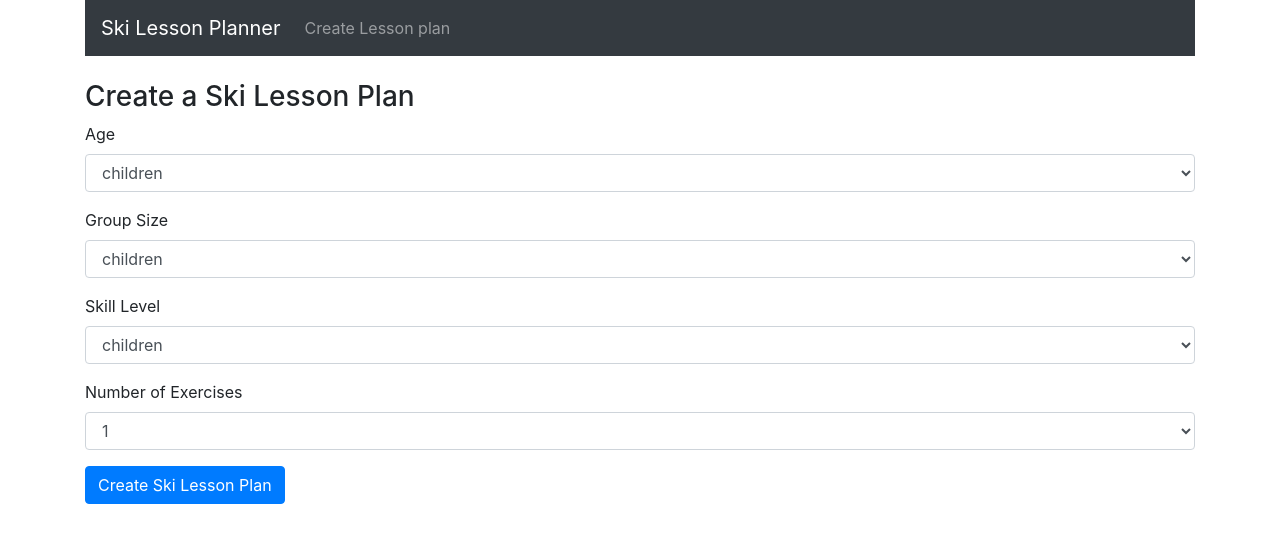
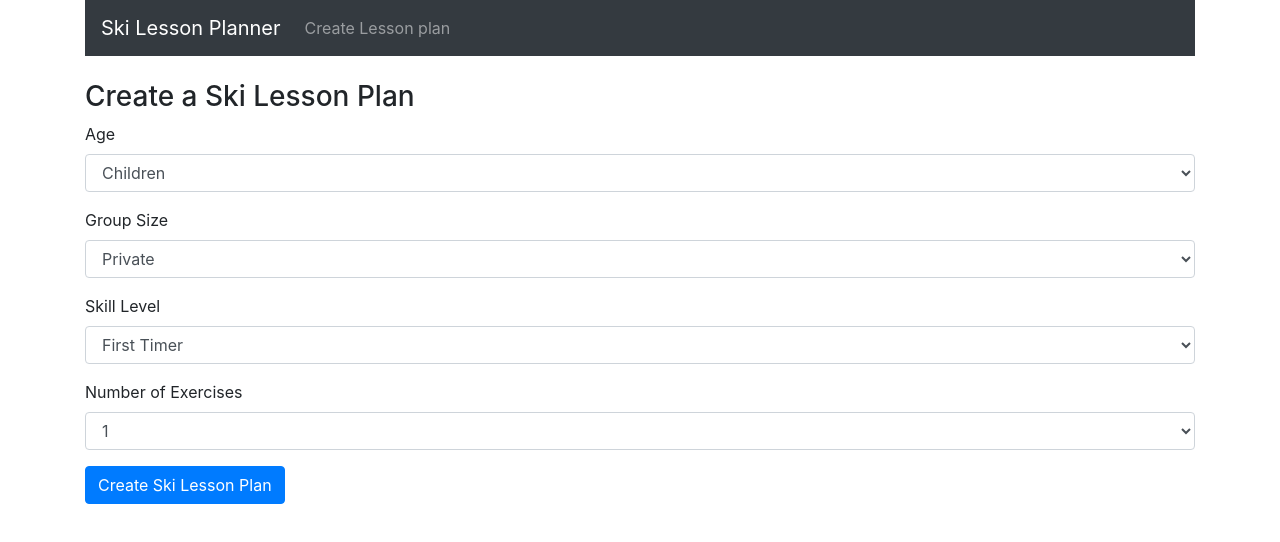
Before and after one commit to liannedls/ski_app, a React (Create React App) app: page /create in a window 1280 px wide. Shown: the top 542 px of the page. Built offline with nearby package versions, Linux system fonts and the light colour scheme.

Commit message:
change fields to submit

```diff
--- a/src/components/create-exercise.component.js
+++ b/src/components/create-exercise.component.js
@@ -6,33 +6,18 @@ export default class CreateExercise extends Component {
   constructor(props) {
     super(props);
 
-    this.onChangeName = this.onChangeName.bind(this);
-    this.onChangeDescription = this.onChangeDescription.bind(this);
     this.onChangeGroup = this.onChangeGroup.bind(this);
     this.onChangeSkill = this.onChangeSkill.bind(this);
     this.onChangeAge = this.onChangeAge.bind(this);
+    this.onChangeExercisenum = this.onChangeExercisenum.bind(this);
     this.onSubmit = this.onSubmit.bind(this);
 
     this.state = {
-      name: '',
-      description: '',
-      groups: ['children', 'adults', 'both'],
-      skills: ['children', 'adults', 'both'],
-      ages: ['children', 'adults', 'both'],
+      groups: ['Private', 'Group'],
+      skills: ['First Timer', 'Beginner', 'Intermediate', 'Advanced'],
+      ages: ['Children', 'Adults', 'Both'],
       exercisenums: [1,2,3,4,5]
     }
-  }
-
-  onChangeName(e) {
-    this.setState({
-      name: e.target.value
-    })
-  }
-
-  onChangeDescription(e) {
-    this.setState({
-      description: e.target.value
-    })
   }
 
   onChangeGroup(e) {
@@ -53,15 +38,20 @@ export default class CreateExercise extends Component {
     })
   }
 
+  onChangeExercisenum(e) {
+    this.setState({
+      age: e.target.value
+    })
+  }
+
   onSubmit(e) {
     e.preventDefault();
 
     const exercise = {
-      name : this.state.username,
-      description : this.state.description,
       group : this.state.group,
       skill : this.state.skill,
       ages : this.state.ages,
+      exercisenum : this.state.exercisenum
     }
 
     console.log(exercise);
```
